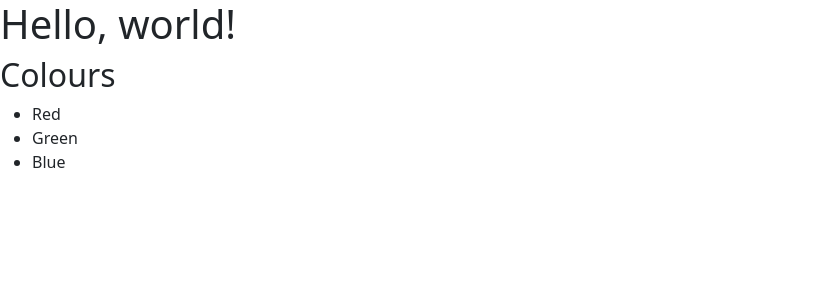
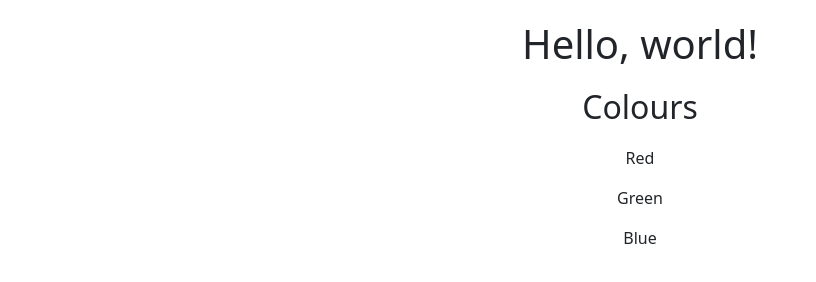
Before and after one commit to tameTNT/mdxw73.github.io, a plain HTML site: page index.html in a window 1280 px wide. Shown: the whole page, without its empty margins (0-816 px from the left). Drawn offline with nearby package versions, Linux system fonts and the light colour scheme.

Commit message:
added span tags

```diff
--- a/index.html
+++ b/index.html
@@ -11,19 +11,23 @@
     <title>Hello, world!</title>
 
     <style>
-      #red:hover {background-color:red}
-      #green:hover {background-color:green}
-      #blue:hover {background-color:blue}
+      body {text-align: center; margin-top: 20px;}
+      h2 {margin-top: 20px;}
+      .colors {margin-top: 20px;}
+      span {padding: 10px; border-radius: 10px;}
+      #red span:hover {background-color:red; color:white;}
+      #green span:hover {background-color:green; color:white;}
+      #blue span:hover {background-color:blue; color:white;}
     </style>
   </head>
   <body>
     <h1>Hello, world!</h1>
     <h2>Colours</h2>
-    <ul>
-      <li id="red">Red</li>
-      <li id="green">Green</li>
-      <li id="blue">Blue</li>
-    </ul>
+    <div class="colors">
+      <p id="red"><span>Red</span></p>
+      <p id="green"><span>Green</span></p>
+      <p id="blue"><span>Blue</span></p>
+    </div>
 
     <!-- Bootstrap Bundle with Popper -->
     <script src="https://cdn.jsdelivr.net/npm/bootstrap@5.1.3/dist/js/bootstrap.bundle.min.js" integrity="sha384-ka7Sk0Gln4gmtz2MlQnikT1wXgYsOg+OMhuP+IlRH9sENBO0LRn5q+8nbTov4+1p" crossorigin="anonymous"></script>
```
